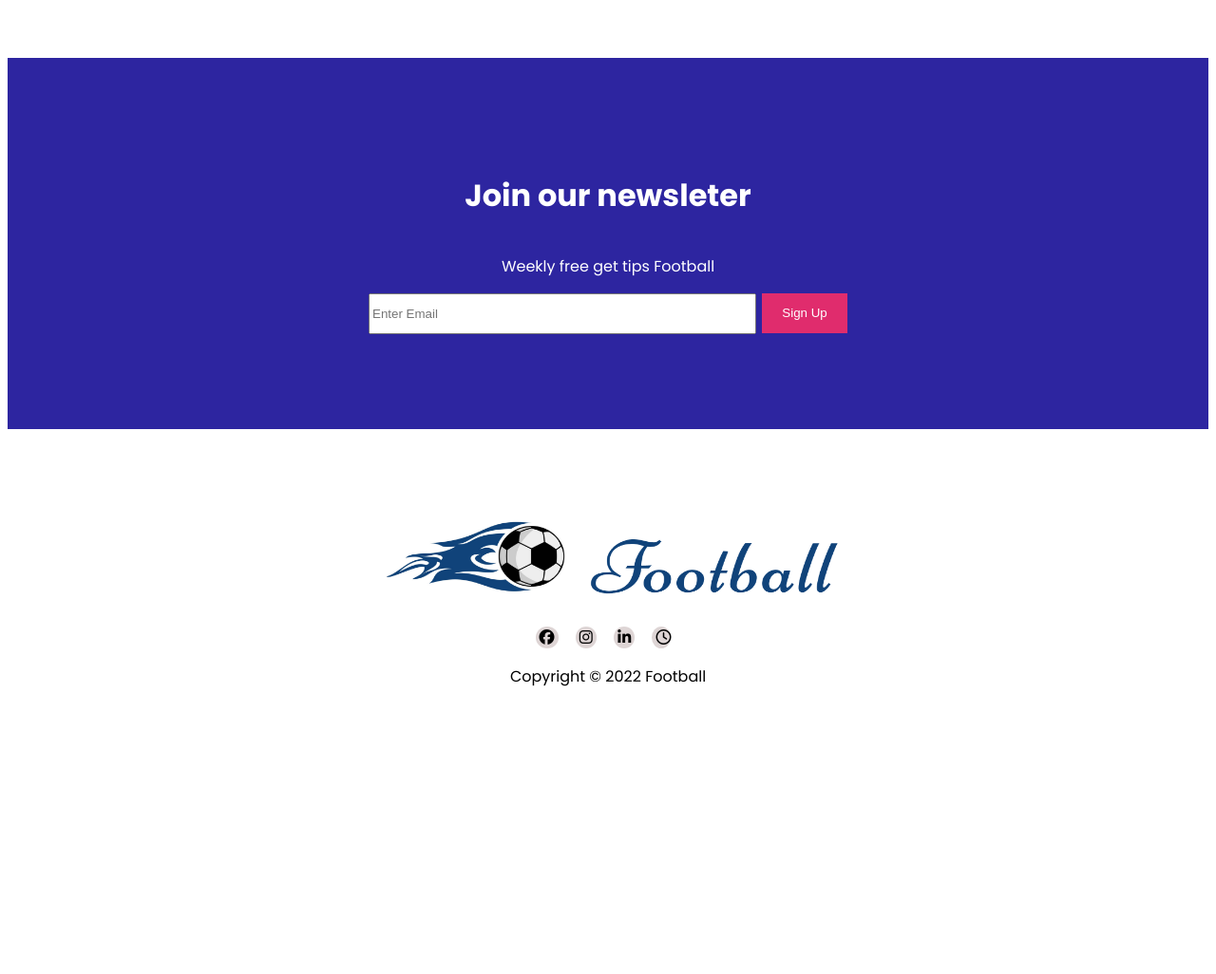
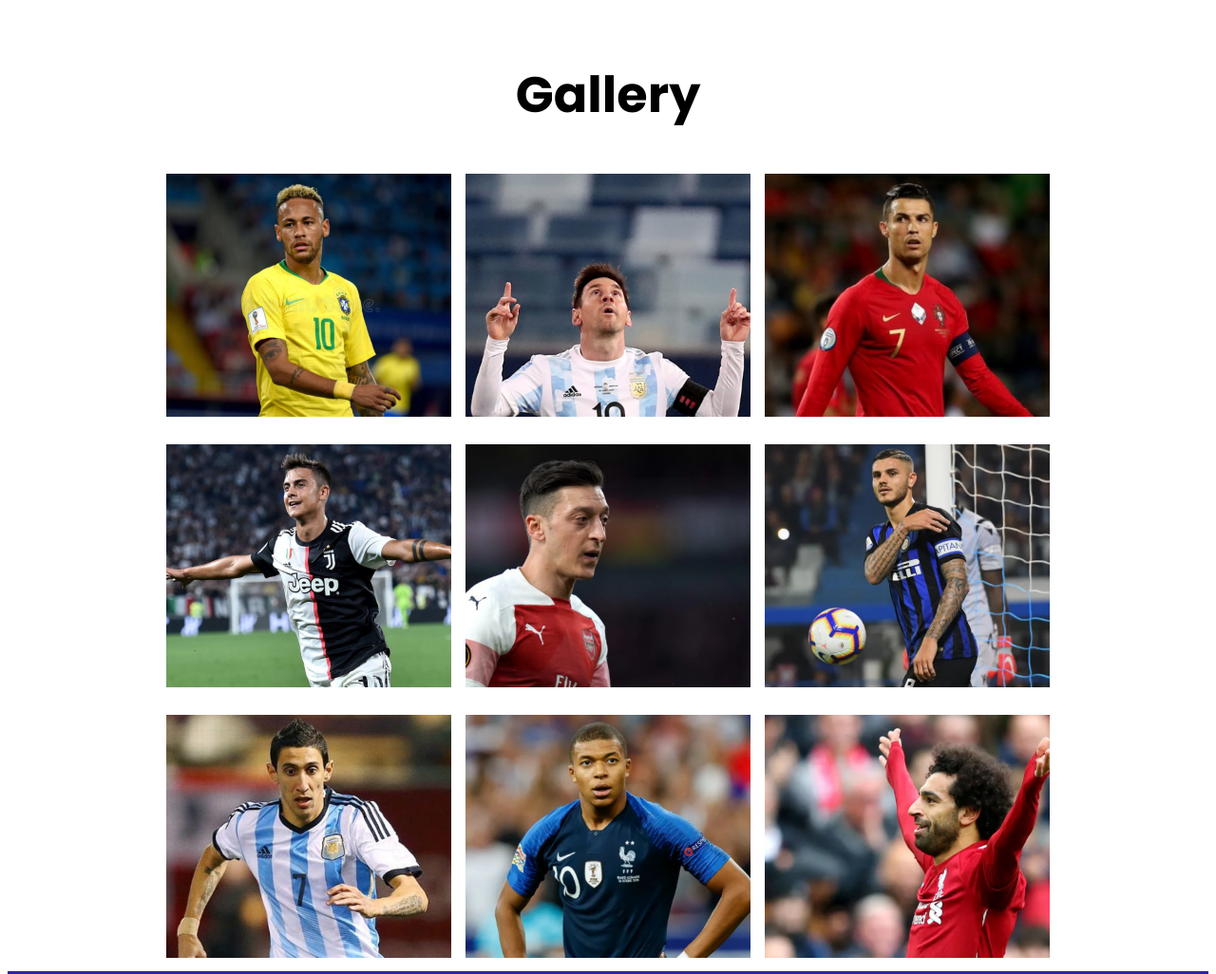
Before and after one commit to khosruzzamn/responsive-football, a plain HTML site: page index.html in a window 1280 px wide. Shown: the part 3207-4233 px from the top of the page at 95% size. Before the commit the page ends 3956 px from the top, so only its background shows below. Drawn offline with Linux system fonts and the light colour scheme.

Commit message:
gallery section add extra

```diff
--- a/index.html
+++ b/index.html
@@ -442,6 +442,36 @@
         </section>
 
 
+        <!-- Our gallery  -->
+
+        <div class="player-gallery">
+
+            <h2> Gallery </h2>
+
+            <div class="players">
+
+                <div class="player"><img src="images/players/player-1.png" alt=""></div>
+                <div class="player"><img src="images/players/player-2.png" alt=""></div>
+                <div class="player"><img src="images/players/player-3.png" alt=""></div>
+                <div class="player"><img src="images/players/player-4.png" alt=""></div>
+                <div class="player"><img src="images/players/player-5.png" alt=""></div>
+                <div class="player"><img src="images/players/player-6.png" alt=""></div>
+                <div class="player"><img src="images/players/player-7.png" alt=""></div>
+                <div class="player"><img src="images/players/player-8.png" alt=""></div>
+                <div class="player"><img src="images/players/player-9.png" alt=""></div>
+
+
+
+
+            </div>
+
+
+
+
+        </div>
+
+
+
         <!-- start newslater -->
 
         <div class="newsletter-section">
--- a/style.css
+++ b/style.css
@@ -197,7 +197,27 @@ button, span, i {
     margin-right: 14px;
 }
 
+/* gallery css*/
 
+
+.players {
+    display: grid;
+    grid-template-columns: row;
+    grid-template-columns: 300px 300px 300px;
+    justify-content: center;
+    grid-gap: 15px;
+}
+.player img {
+    width: 300px;
+}
+.player img:hover {
+    transform: scale(1.2);
+    transition: 2s;
+}
+.player-gallery {
+    text-align: center;
+    font-size: 35px;
+}
 
 /* newsletter  css start */
 
@@ -335,7 +355,13 @@ input[type="text"] {
     /* padding: 100px; */
     padding: 5px;
 }
-
+/* gallery  */
+.players {
+    display: grid;
+    grid-template-columns: 330px;
+    justify-content: center;
+    grid-gap: 20px;
+}
 
 /* footer section blog */
 .footer-content img {
```
